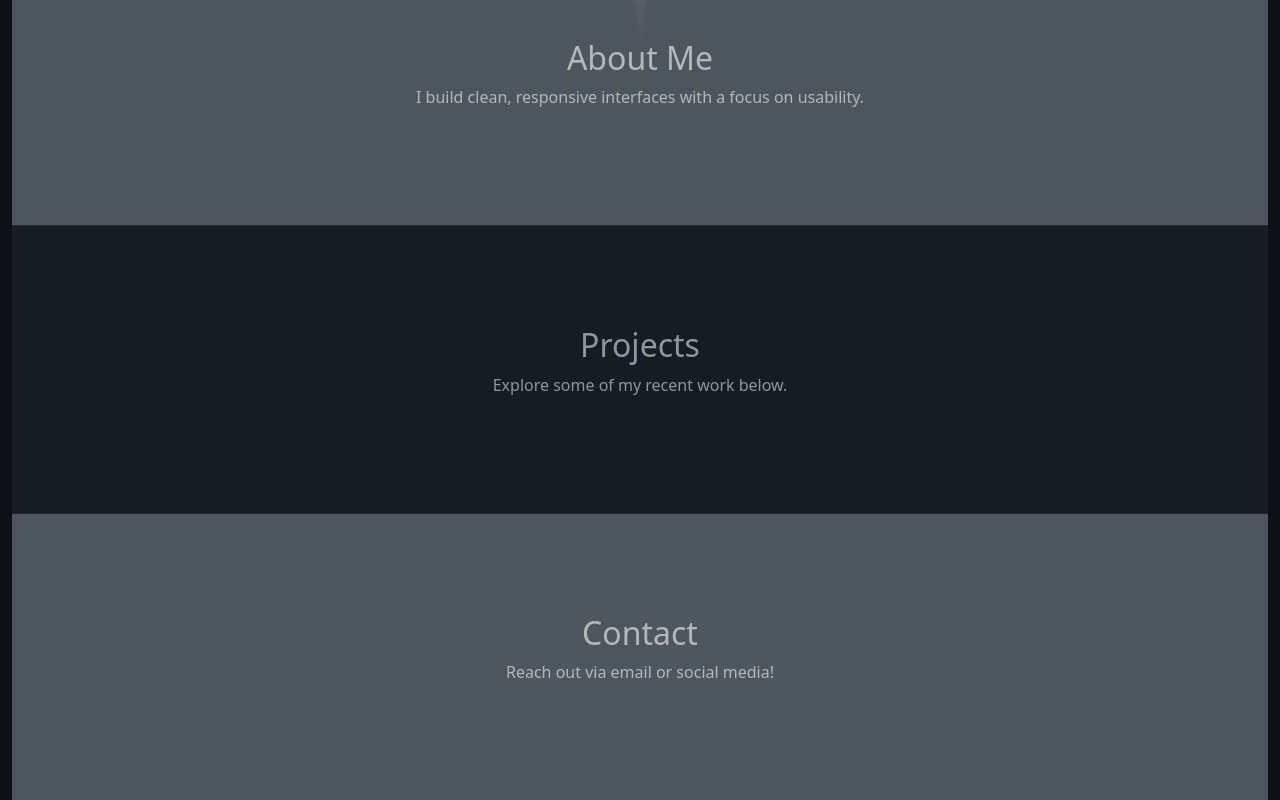
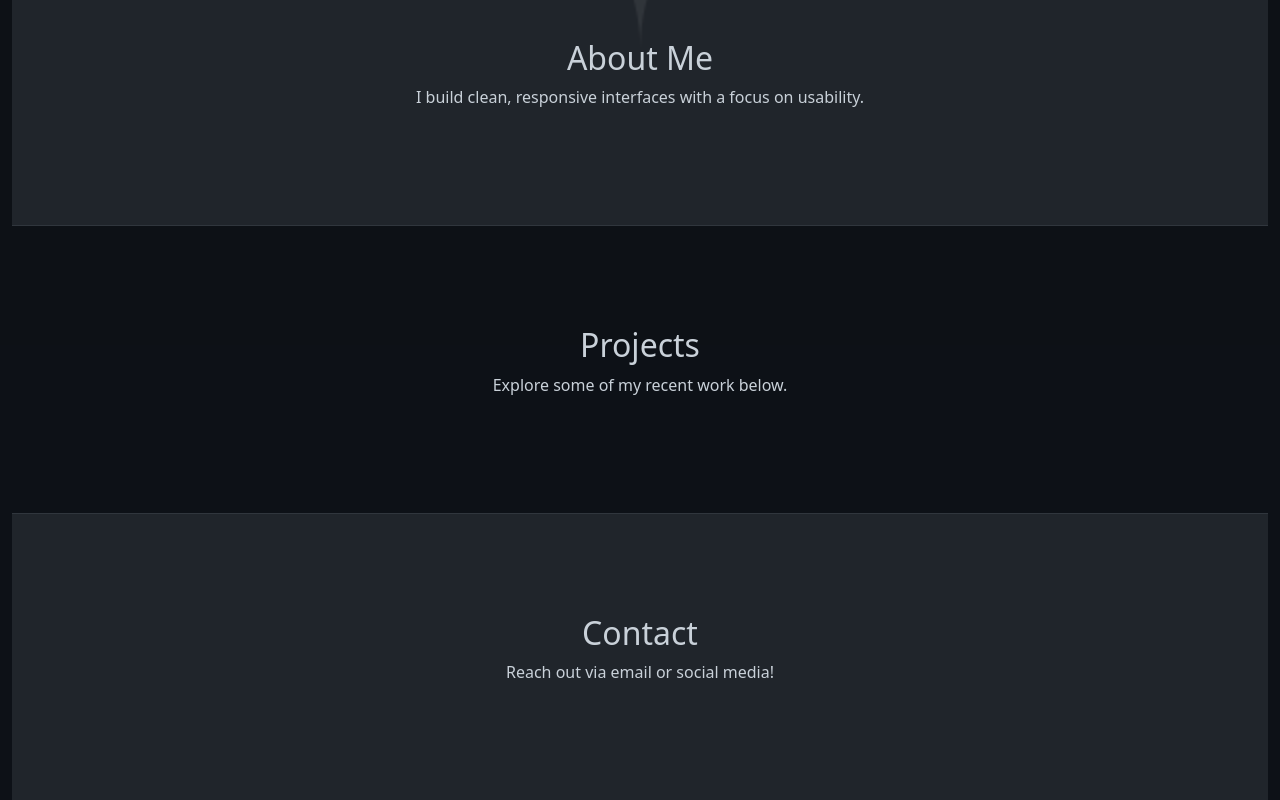
Before and after one commit to vigfoot/vigfoot-index, a plain HTML site: page index.html in a window 1280 px wide. Shown: the part 455-1255 px from the top of the page. Drawn offline with Linux system fonts and the light colour scheme.

Commit message:
백그라운드

```diff
--- a/css/style.css
+++ b/css/style.css
@@ -41,20 +41,12 @@ body::after {
 /* 공통 section 스타일 */
 section {
     padding: 100px 0;
-    color: var(--bs-body-color);
-    backdrop-filter: blur(2px);
     border-top: 1px solid var(--bs-border-color);
-    opacity: 0.7;
 }
 
-/* 홀수/짝수 섹션 배경 투명도 컬러 구분 */
-section:nth-child(odd) {
-    background-color: rgba(33, 38, 45, 0.85);
+section:nth-child(even) {
+    background-color: rgba(var(--bs-secondary-bg-rgb), 0.5);
 }
-section:nth-child(even) {
-    background-color: rgba(22, 27, 34, 0.85);
-}
-
 /* 고정 헤더 */
 header {
     position: fixed;
--- a/index.html
+++ b/index.html
@@ -20,7 +20,7 @@
         <p>This is the home section. Scroll to learn more.</p>
     </section>
 
-    <section id="about" class="text-center bg-secondary text-white">
+    <section id="about" class="text-center">
         <h2>About Me</h2>
         <p>I build clean, responsive interfaces with a focus on usability.</p>
     </section>
@@ -30,7 +30,7 @@
         <p>Explore some of my recent work below.</p>
     </section>
 
-    <section id="contact" class="text-center bg-secondary text-white">
+    <section id="contact" class="text-center">
         <h2>Contact</h2>
         <p>Reach out via email or social media!</p>
     </section>
```
